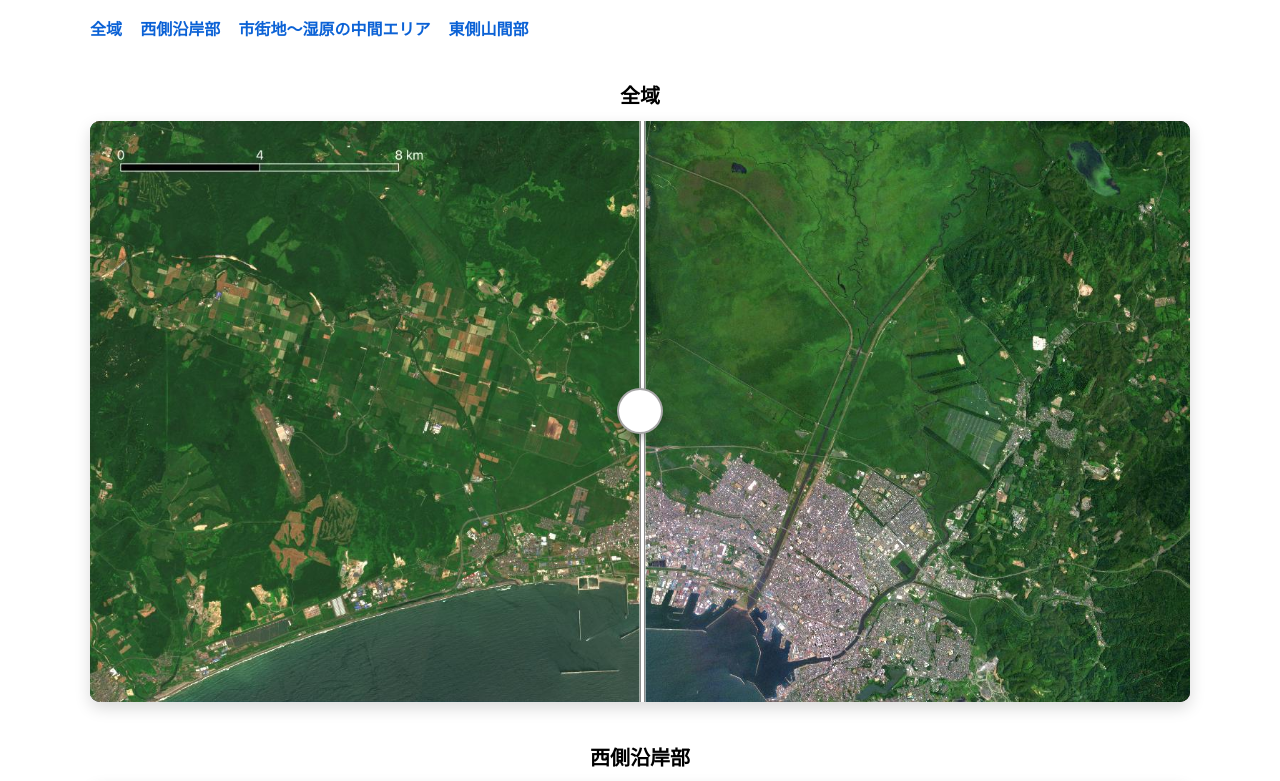
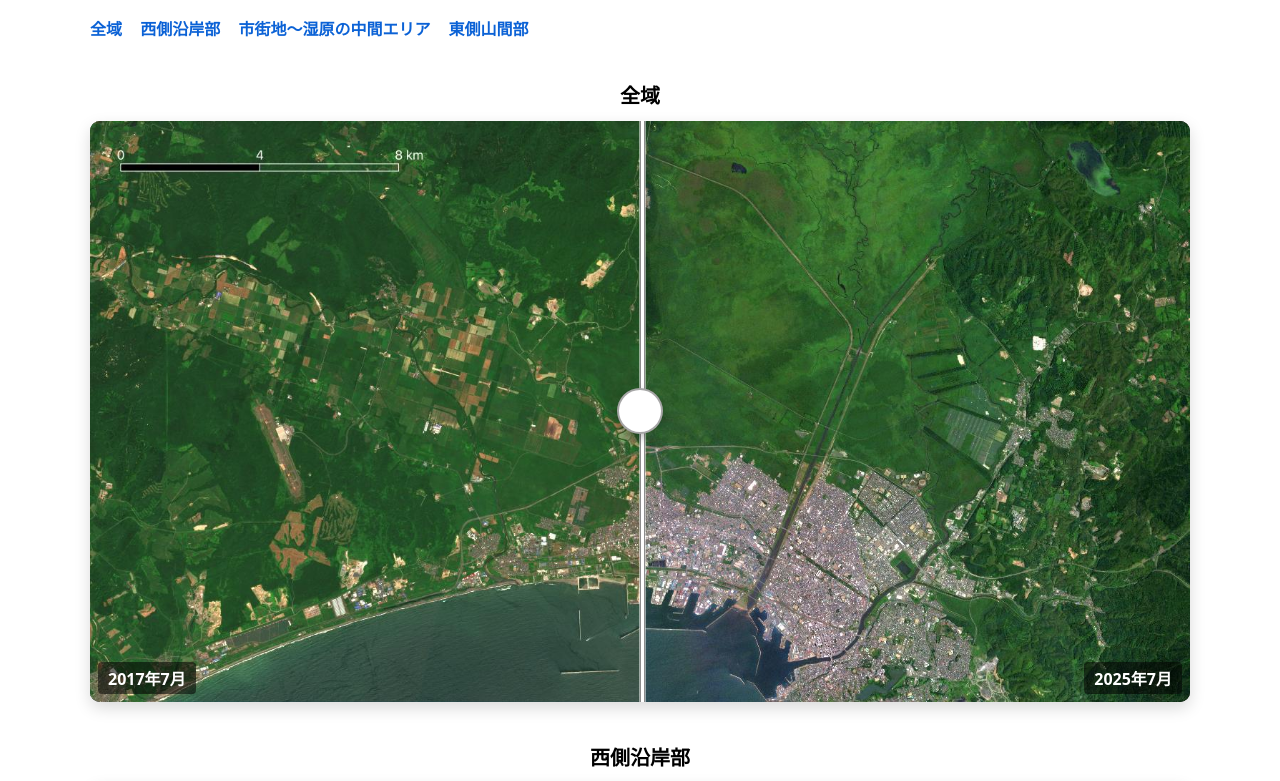
Before and after one commit to ryo8412/before-after-demo2, a plain HTML site: page index.html in a window 1280 px wide. Shown: the top 781 px of the page. Drawn offline with Linux system fonts and the light colour scheme.

Commit message:
Add files via upload

```diff
--- a/index.html
+++ b/index.html
@@ -22,10 +22,8 @@
       background: #000;
       user-select: none;
       touch-action: none;
-      /* aspect-ratio は after 画像の実寸で JS が設定 */
     }
 
-    /* 両画像は常に同サイズ。伸縮させない */
     .ba img {
       position: absolute;
       inset: 0;
@@ -35,13 +33,11 @@
       display: block;
     }
 
-    /* before は clip-path でマスクだけを動かす */
     .ba .before {
       will-change: clip-path;
       clip-path: polygon(0 0, 50% 0, 50% 100%, 0 100%);
     }
 
-    /* 線（ハンドルのレール） */
     .handle {
       position: absolute;
       inset: 0 auto 0 50%;
@@ -51,10 +47,9 @@
       border-right: 1px solid rgba(0,0,0,.45);
       box-shadow: 0 0 0 1px rgba(255,255,255,.5);
       z-index: 2;
-      pointer-events: none; /* 線自体はドラッグ不可 */
+      pointer-events: none;
     }
 
-    /* 丸ノブ：ここだけドラッグ可 */
     .knob {
       position: absolute;
       left: 50%;
@@ -71,8 +66,28 @@
       touch-action: none;
     }
 
-    /* フォーカス可（キーボード操作したい場合） */
     .knob:focus { outline: 3px solid #0b62d6; }
+
+    /* ラベル共通 */
+    .ba-label {
+      position: absolute;
+      padding: 4px 10px;
+      font-size: 16px;
+      font-weight: bold;
+      color: #fff;
+      background: rgba(0,0,0,0.55);
+      border-radius: 4px;
+      z-index: 4;
+      pointer-events: none;
+    }
+    .ba-label.before-label {
+      bottom: 8px;
+      left: 8px;
+    }
+    .ba-label.after-label {
+      bottom: 8px;
+      right: 8px;
+    }
   </style>
 </head>
 <body>
@@ -112,10 +127,8 @@
       const probe = new Image();
       probe.src = afterSrc;
       probe.onload = () => {
-        // アスペクト比固定（伸縮防止）
         container.style.aspectRatio = `${probe.naturalWidth} / ${probe.naturalHeight}`;
 
-        // 画像とUIを配置
         const after  = document.createElement('img');
         after.src = afterSrc; after.alt = 'after';
 
@@ -130,13 +143,24 @@
         knob.setAttribute('aria-label', 'スライダー位置を調整');
         knob.type = 'button';
 
+        /* === ラベル追加 === */
+        const beforeLabel = document.createElement('div');
+        beforeLabel.className = 'ba-label before-label';
+        beforeLabel.textContent = '2017年7月';
+
+        const afterLabel = document.createElement('div');
+        afterLabel.className = 'ba-label after-label';
+        afterLabel.textContent = '2025年7月';
+
         container.appendChild(after);
         container.appendChild(before);
         container.appendChild(handle);
         container.appendChild(knob);
+        container.appendChild(beforeLabel);
+        container.appendChild(afterLabel);
+        /* === ここまで === */
 
         let dragging = false;
-
         const setPos = (clientX) => {
           const r = container.getBoundingClientRect();
           const x = Math.max(0, Math.min(clientX - r.left, r.width));
@@ -146,7 +170,6 @@
           knob.style.left   = p + '%';
         };
 
-        // ノブのみドラッグ可（クリック移動は無し）
         knob.addEventListener('pointerdown', (e) => {
           dragging = true;
           knob.setPointerCapture(e.pointerId);
@@ -158,7 +181,6 @@
         });
         knob.addEventListener('pointerup', () => { dragging = false; });
 
-        // タッチ（Mobile）
         knob.addEventListener('touchstart', (e) => { dragging = true; e.preventDefault(); }, {passive:false});
         window.addEventListener('touchmove', (e) => {
           if (!dragging) return;
@@ -166,12 +188,11 @@
         }, {passive:false});
         window.addEventListener('touchend', () => { dragging = false; });
 
-        // 任意：キーボードで微調整（←/→）
         knob.tabIndex = 0;
         knob.addEventListener('keydown', (e) => {
           const r = container.getBoundingClientRect();
           const current = parseFloat(handle.style.left || '50%') / 100 * r.width;
-          const step = (e.shiftKey ? 20 : 10); // px
+          const step = (e.shiftKey ? 20 : 10);
           if (e.key === 'ArrowLeft')  setPos(r.left + current - step);
           if (e.key === 'ArrowRight') setPos(r.left + current + step);
         });
```
